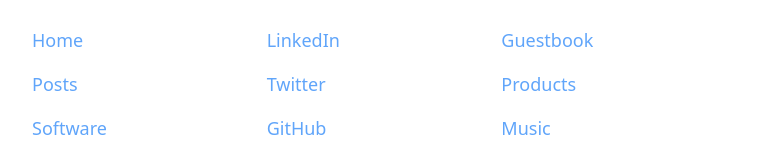
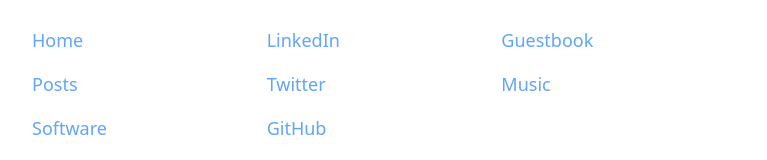
Before and after one commit to maxdemaio/max-nextjs, a Next.js app: page /posts in a window 1280 px wide. Shown: the part 2236-2396 px from the top of the page, without its empty margins (256-1023 px from the left). Built offline with nearby package versions, Linux system fonts and the light colour scheme.

Commit message:
update post and footer

```diff
--- a/components/FooterSocials.js
+++ b/components/FooterSocials.js
@@ -65,12 +65,6 @@
           </a>
         </Link>
 
-        <Link href="/products">
-          <a aria-label="Products link" className="my-nav-link">
-            Products
-          </a>
-        </Link>
-
         <Link href="/music">
           <a aria-label="Music link" className="my-nav-link">
             Music
--- a/data/blog/vm2.md
+++ b/data/blog/vm2.md
@@ -338,7 +338,7 @@
 
 I showed the assembly code that would end up building the state of a global stack. This global stack gets built through turns in program control from functions. We maintain and build this global stack during program runtime.
 
-We've gone over how to make a VM on any target platform. We test our VM translator using VM test programs, a CPU emulator, and test/compare scripts. We'll take a directory of Jack files, compile to VM language files, and translate into one assembly file. In our case the project will for the hack computer. But we could use these general guidelines to take VM code and generate assembly for other platforms. Platform independence, pretty sweet!
+We've gone over how to make a VM on any target platform. We test our VM translator using VM test programs, a CPU emulator, and test/compare scripts. We'll take a directory of Jack files, compile to VM language files, and translate into one assembly file. In our case the project will for the hack computer. But we could use these general guidelines to take VM code and generate assembly for other platforms. Platform independence is pretty sweet!
 
 ## Resources
 
```
